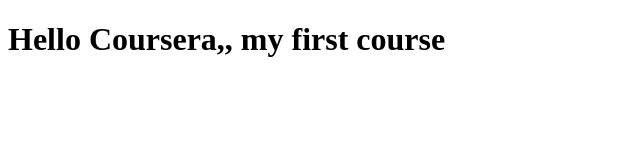
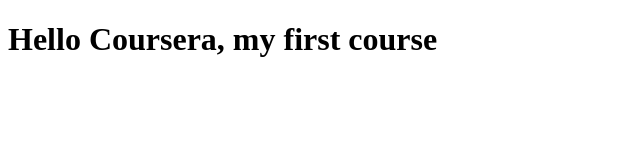
Before and after one commit to sowmyai/coursera-course1, a plain HTML site: page site/index.html in a window 1280 px wide. Shown: the whole page, without its empty margins (0-640 px from the left). Drawn offline with Linux system fonts and the light colour scheme.

Commit message:
Removed one comma

```diff
--- a/site/index.html
+++ b/site/index.html
@@ -6,6 +6,6 @@
 </head>
 
 <body>
-	<h1>Hello Coursera,, my first course</h1>
+	<h1>Hello Coursera, my first course</h1>
 </body>
 </html>
```
